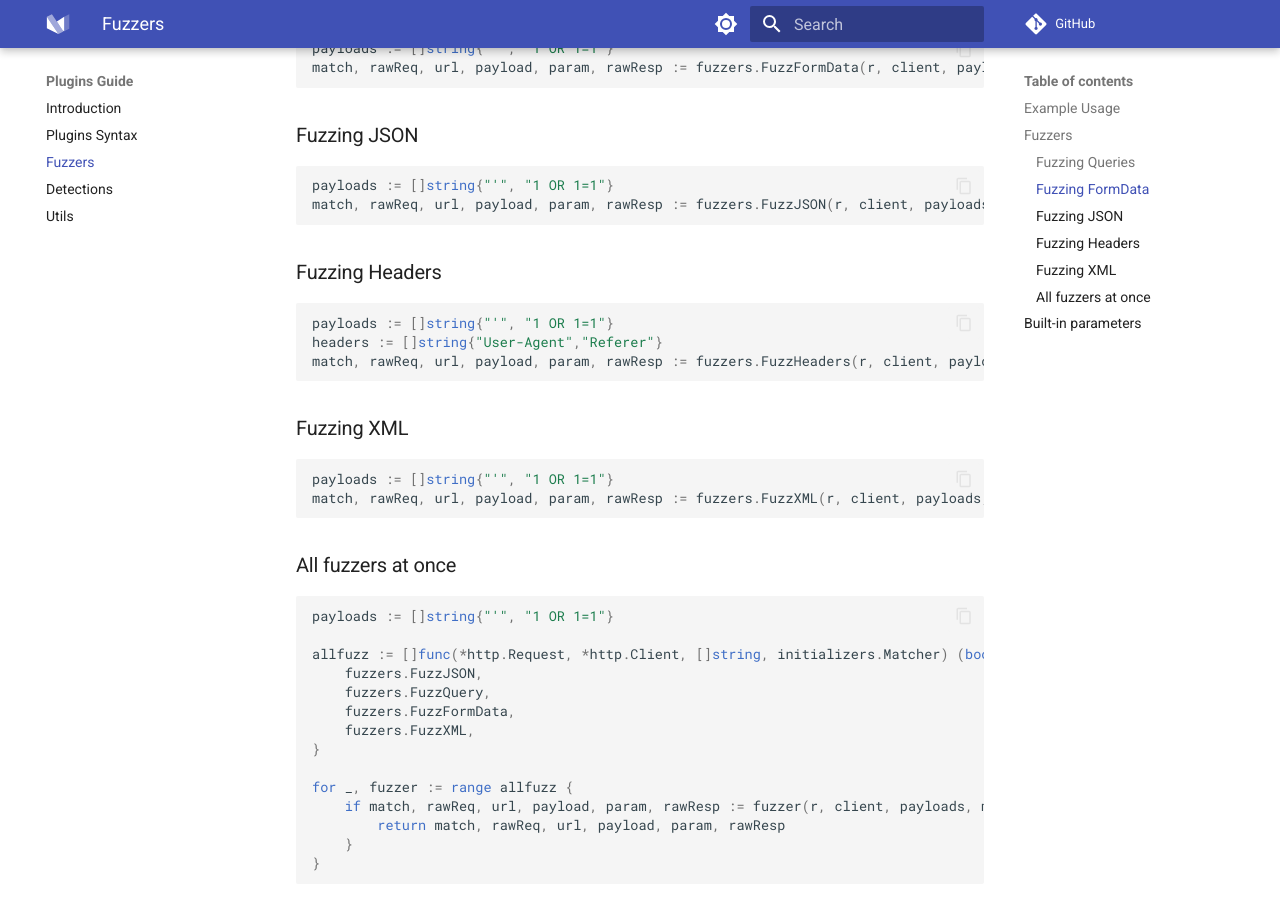
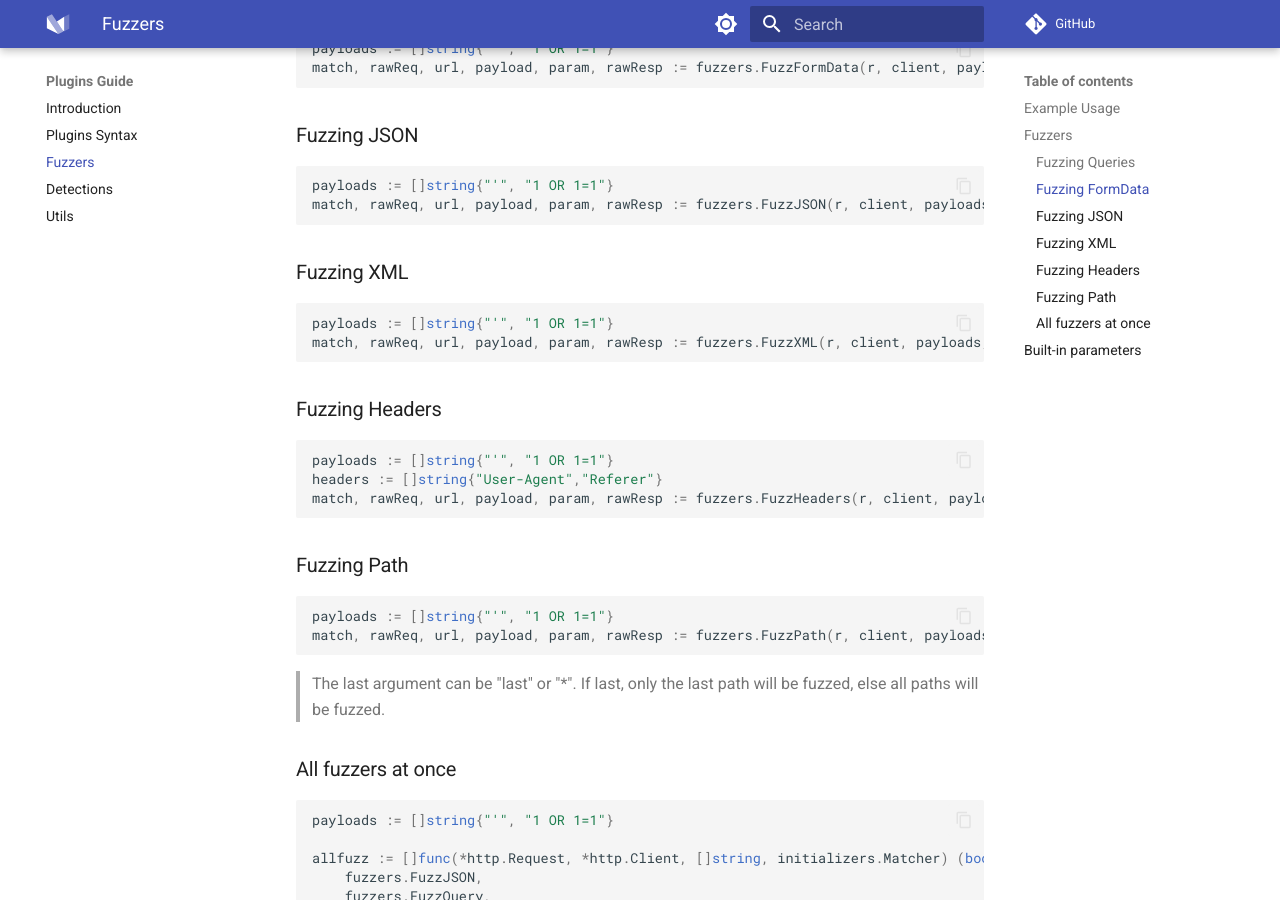
Before and after one commit to cfsdes/nucke-docs, an MkDocs documentation site: the page built from docs/plugins/fuzzers.md, in a window 1280 px wide and 900 px high, scrolled down 1673 px. Built offline with MkDocs 1.6.1 and Material for MkDocs 9.7.7, drawn with Linux system fonts in a browser that asks for light colours; comment, search, counter and statistics services are not loaded.

Commit message:
ajustando doc e adicionando fuzzPath

````diff
--- a/docs/plugins/fuzzers.md
+++ b/docs/plugins/fuzzers.md
@@ -89,6 +89,13 @@ payloads := []string{"'", "1 OR 1=1"}
 match, rawReq, url, payload, param, rawResp := fuzzers.FuzzJSON(r, client, payloads, matcher)
 ```
 
+### Fuzzing XML
+
+```go
+payloads := []string{"'", "1 OR 1=1"}
+match, rawReq, url, payload, param, rawResp := fuzzers.FuzzXML(r, client, payloads, matcher)
+```
+
 ### Fuzzing Headers
 
 ```go
@@ -97,12 +104,14 @@ headers := []string{"User-Agent","Referer"}
 match, rawReq, url, payload, param, rawResp := fuzzers.FuzzHeaders(r, client, payloads, headers, matcher)
 ```
 
-### Fuzzing XML
+### Fuzzing Path
 
 ```go
 payloads := []string{"'", "1 OR 1=1"}
-match, rawReq, url, payload, param, rawResp := fuzzers.FuzzXML(r, client, payloads, matcher)
+match, rawReq, url, payload, param, rawResp := fuzzers.FuzzPath(r, client, payloads, headers, matcher, "last")
 ```
+> The last argument can be "last" or "*". If last, only the last path will be fuzzed, else all paths will be fuzzed.
+
 
 ### All fuzzers at once
 
````
Also changed, not shown: docs/developers/index.md (+2 -0 lines), docs/todos/index.md (+1 -2 lines).
